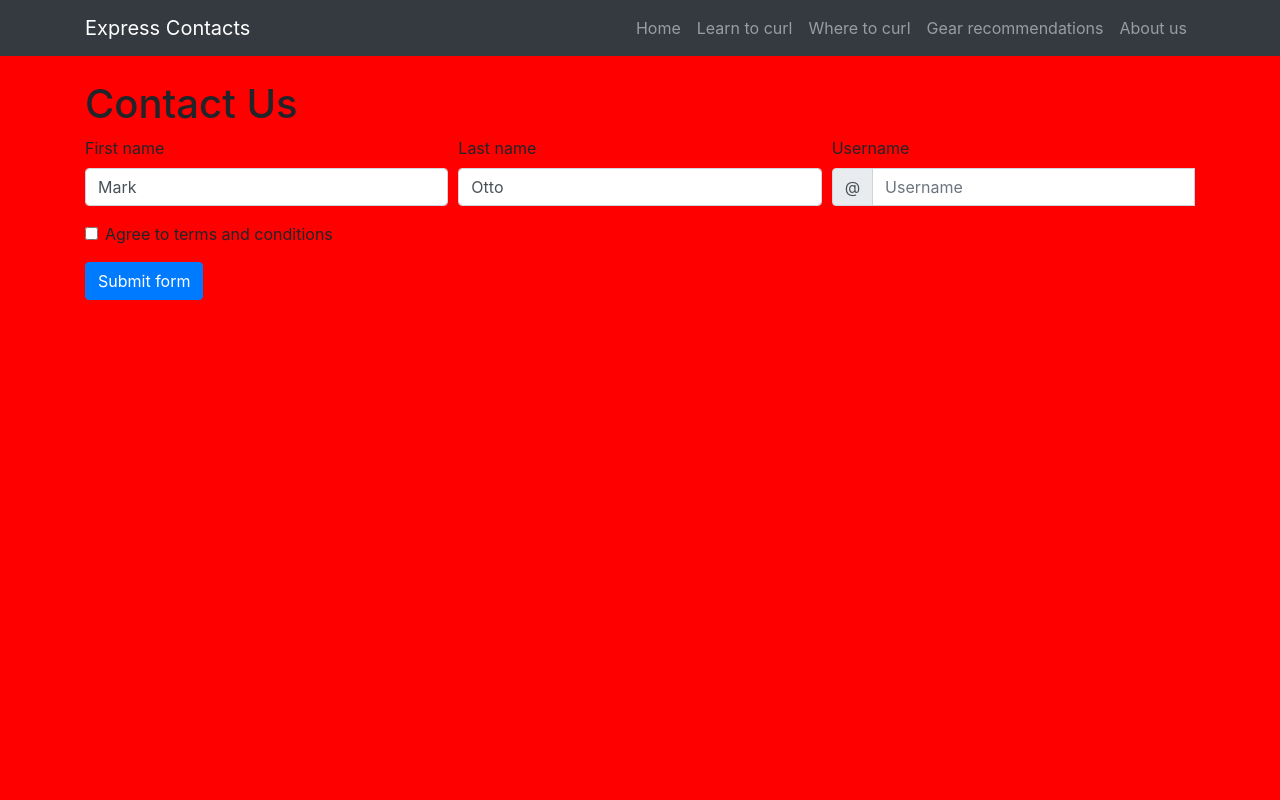
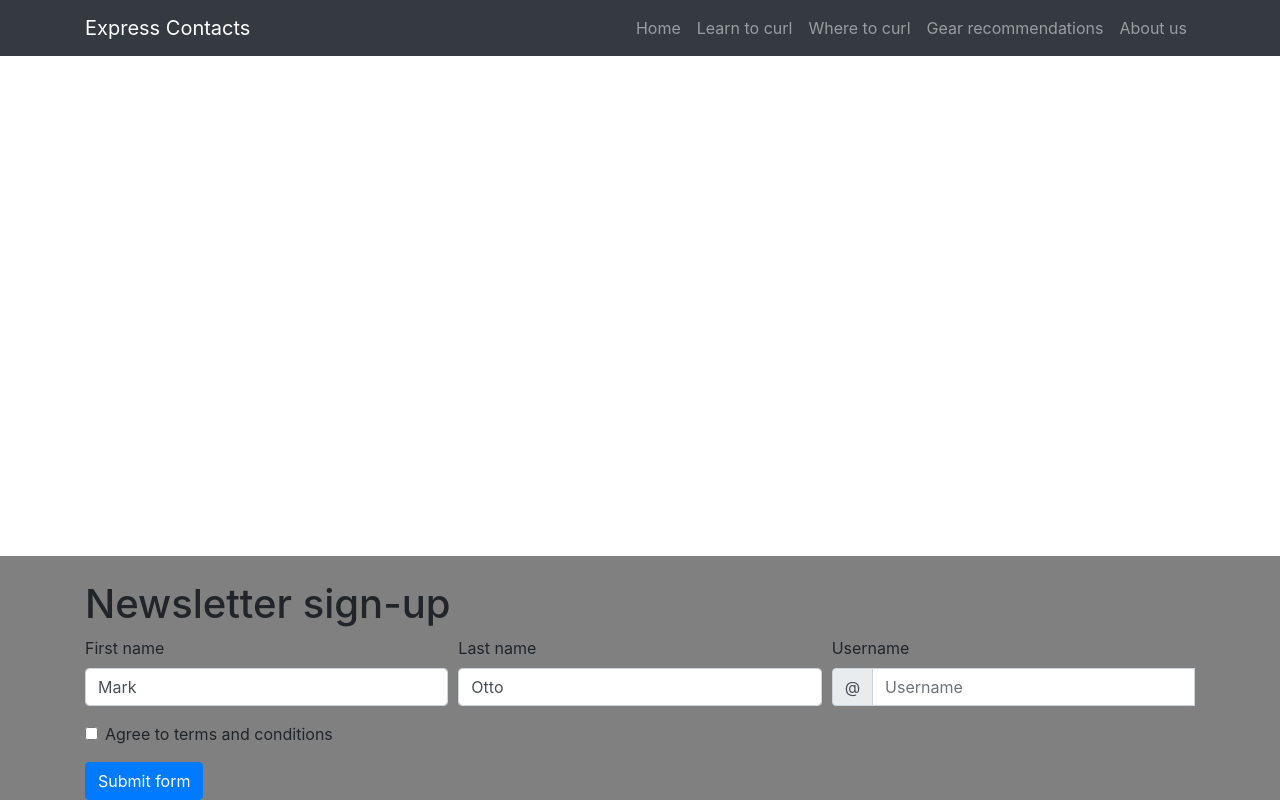
Before and after one commit to brentmwarren/UX-collabothon, a website: page views/index.html in a window 1280 px wide. Drawn offline with nearby package versions, Linux system fonts and the light colour scheme.

Commit message:
update repo

```diff
--- a/public/styles/main.css
+++ b/public/styles/main.css
@@ -1,3 +1,10 @@
 body{
-  background: red;
+  background: white;
 }
+
+footer {
+  bottom: 0;
+  position: absolute;
+  width: 100%;
+  background-color: gray;
+}
--- a/views/index.html
+++ b/views/index.html
@@ -44,9 +44,12 @@
   </nav>
   <!-- END NAV -->
 
+  </body>
+
+  <footer>
   <!-- Main -->
   <main class="container mt-4">
-    <h1>Contact Us</h1>
+    <h1>Newsletter sign-up</h1>
 
     <form class="needs-validation" novalidate>
       <div class="form-row">
@@ -101,5 +104,5 @@
   <script src="https://cdnjs.cloudflare.com/ajax/libs/popper.js/1.14.7/umd/popper.min.js" integrity="sha384-UO2eT0CpHqdSJQ6hJty5KVphtPhzWj9WO1clHTMGa3JDZwrnQq4sF86dIHNDz0W1" crossorigin="anonymous"></script>
 
   <script src="https://stackpath.bootstrapcdn.com/bootstrap/4.3.1/js/bootstrap.min.js" integrity="sha384-JjSmVgyd0p3pXB1rRibZUAYoIIy6OrQ6VrjIEaFf/nJGzIxFDsf4x0xIM+B07jRM" crossorigin="anonymous"></script>
-</body>
+</footer>
 </html>
```
